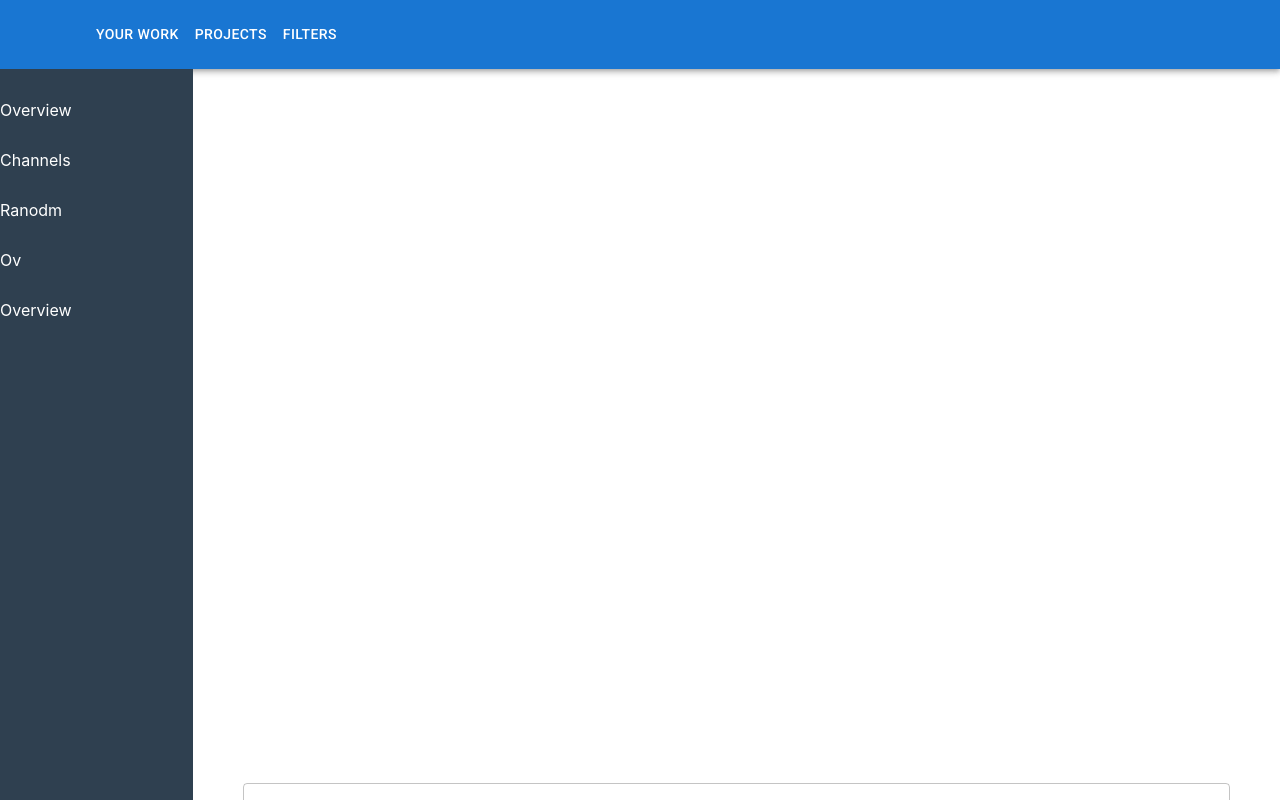
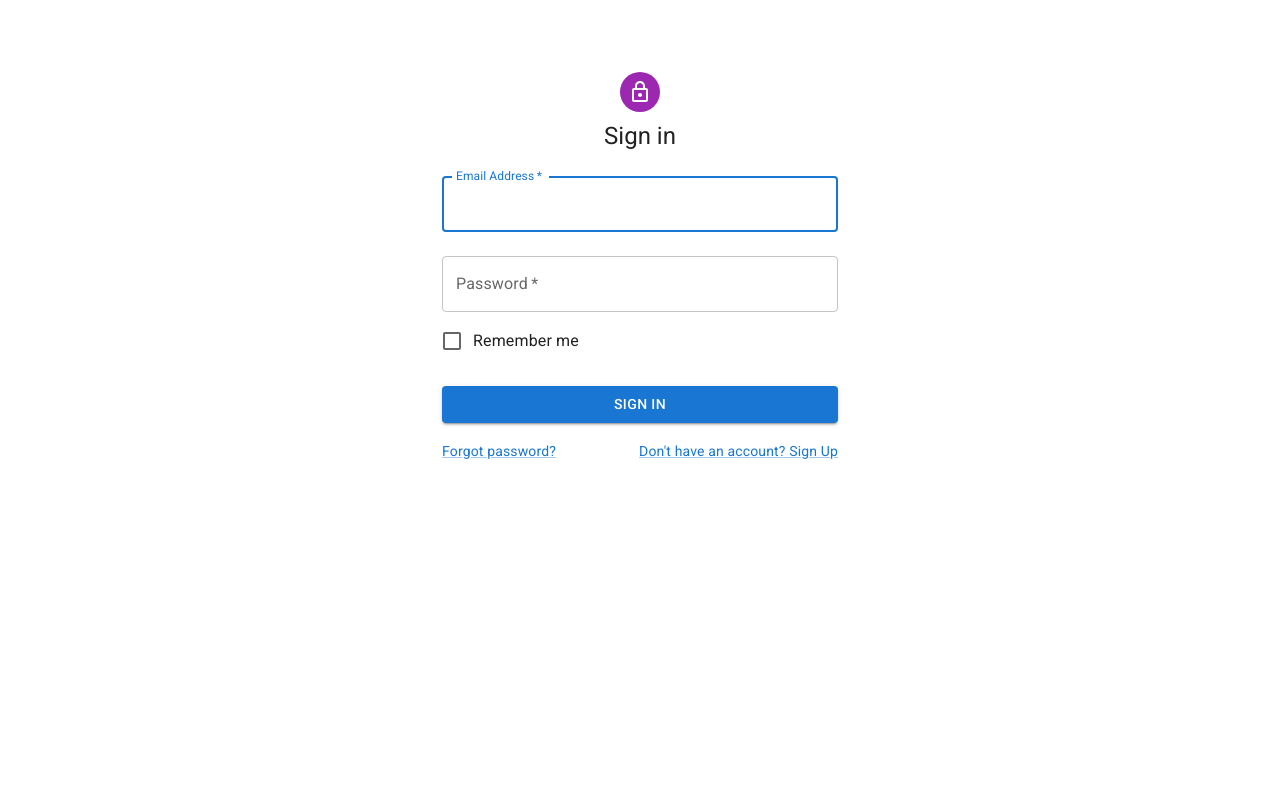
Before and after one commit to KevinBui33/Discord-for-Coders, a React (Create React App) app in the folder client/: page / in a window 1280 px wide. Built offline with nearby package versions, Linux system fonts and the light colour scheme; no server answers.

Commit message:
Login Page created

```diff
--- a/client/src/App.js
+++ b/client/src/App.js
@@ -1,16 +1,18 @@
 import "./App.css";
 import Chat from "./Components/Chat/Chat";
 import Header from "./Components/Header";
+import Login from "./Components/Login/Login";
 import SideBar from "./Components/SideBar";
 
 function App() {
   return (
     <div className="App">
-      <Header />
+      {/* <Header />
       <div className="ChatBox">
         <SideBar />
         <Chat />
-      </div>
+      </div> */}
+      <Login></Login>
     </div>
   );
 }
--- a/client/src/Components/Login/Login.js
+++ b/client/src/Components/Login/Login.js
@@ -1,7 +1,99 @@
+import {
+  Avatar,
+  Box,
+  Container,
+  createTheme,
+  CssBaseline,
+  TextField,
+  ThemeProvider,
+  Typography,
+  FormControlLabel,
+  Checkbox,
+  Button,
+  Grid,
+  Link,
+} from "@mui/material";
+import LockOutlinedIcon from "@mui/icons-material/LockOutlined";
 import React from "react";
 
-function Login(props) {
-  return <div></div>;
+const theme = createTheme();
+
+function Login() {
+  const handleSubmit = () => {};
+
+  return (
+    <ThemeProvider theme={theme}>
+      <Container component="main" maxWidth="xs">
+        <CssBaseline />
+        <Box
+          sx={{
+            marginTop: 8,
+            display: "flex",
+            flexDirection: "column",
+            alignItems: "center",
+          }}
+        >
+          <Avatar sx={{ m: 1, bgcolor: "secondary.main" }}>
+            <LockOutlinedIcon />
+          </Avatar>
+          <Typography component="h1" variant="h5">
+            Sign in
+          </Typography>
+          <Box
+            component="form"
+            onSubmit={handleSubmit}
+            noValidate
+            sx={{ mt: 1 }}
+          >
+            <TextField
+              margin="normal"
+              required
+              fullWidth
+              id="email"
+              label="Email Address"
+              name="email"
+              autoComplete="email"
+              autoFocus
+            />
+            <TextField
+              margin="normal"
+              required
+              fullWidth
+              name="password"
+              label="Password"
+              type="password"
+              id="password"
+              autoComplete="current-password"
+            />
+            <FormControlLabel
+              control={<Checkbox value="remember" color="primary" />}
+              label="Remember me"
+            />
+            <Button
+              type="submit"
+              fullWidth
+              variant="contained"
+              sx={{ mt: 3, mb: 2 }}
+            >
+              Sign In
+            </Button>
+            <Grid container>
+              <Grid item xs>
+                <Link href="#" variant="body2">
+                  Forgot password?
+                </Link>
+              </Grid>
+              <Grid item>
+                <Link href="#" variant="body2">
+                  {"Don't have an account? Sign Up"}
+                </Link>
+              </Grid>
+            </Grid>
+          </Box>
+        </Box>
+      </Container>
+    </ThemeProvider>
+  );
 }
 
 export default Login;
```
Also changed, not shown: client/src/Components/SignUp/SignUp.js (added, +7 -0 lines), client/src/Components/SignUp/SignUp.css (added).
